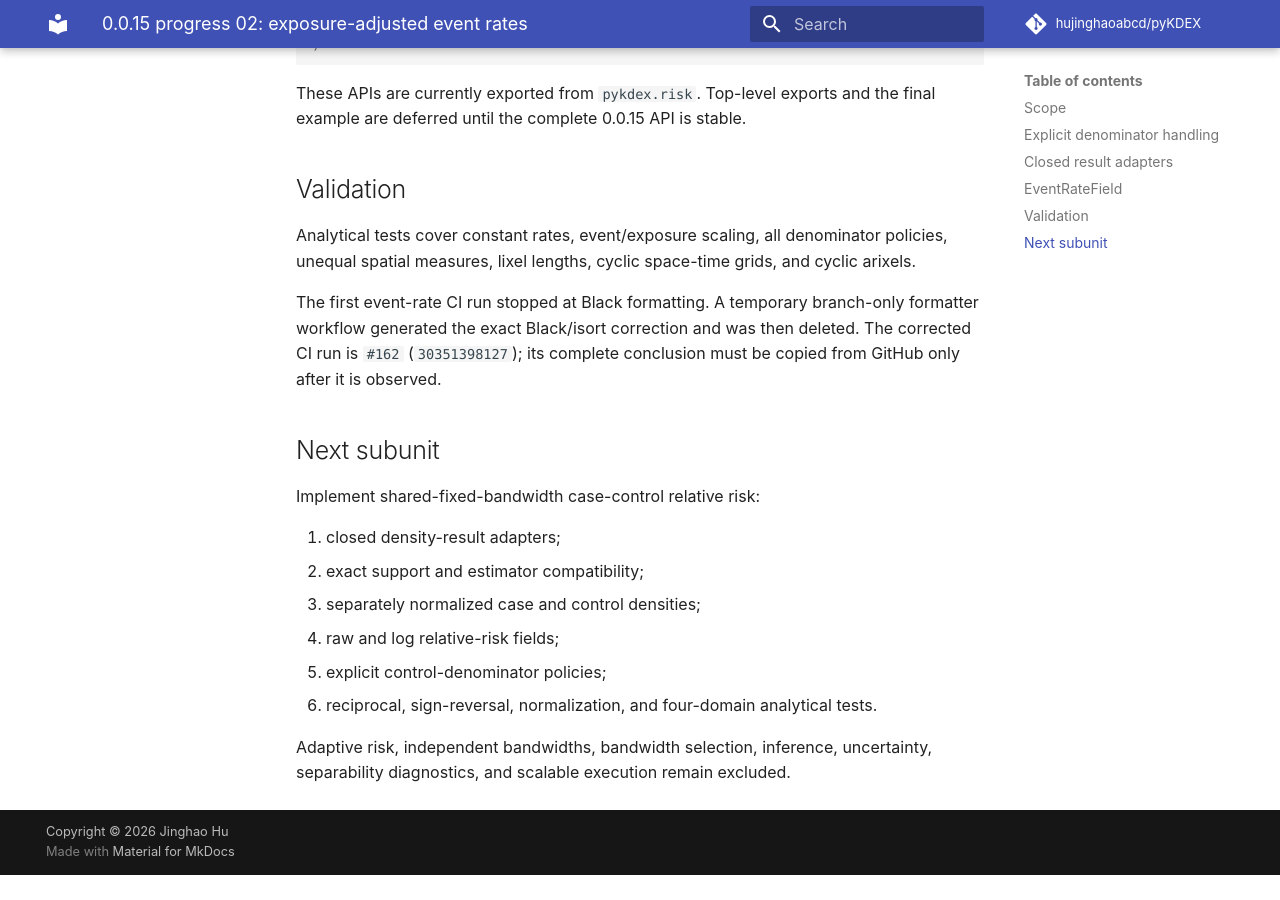
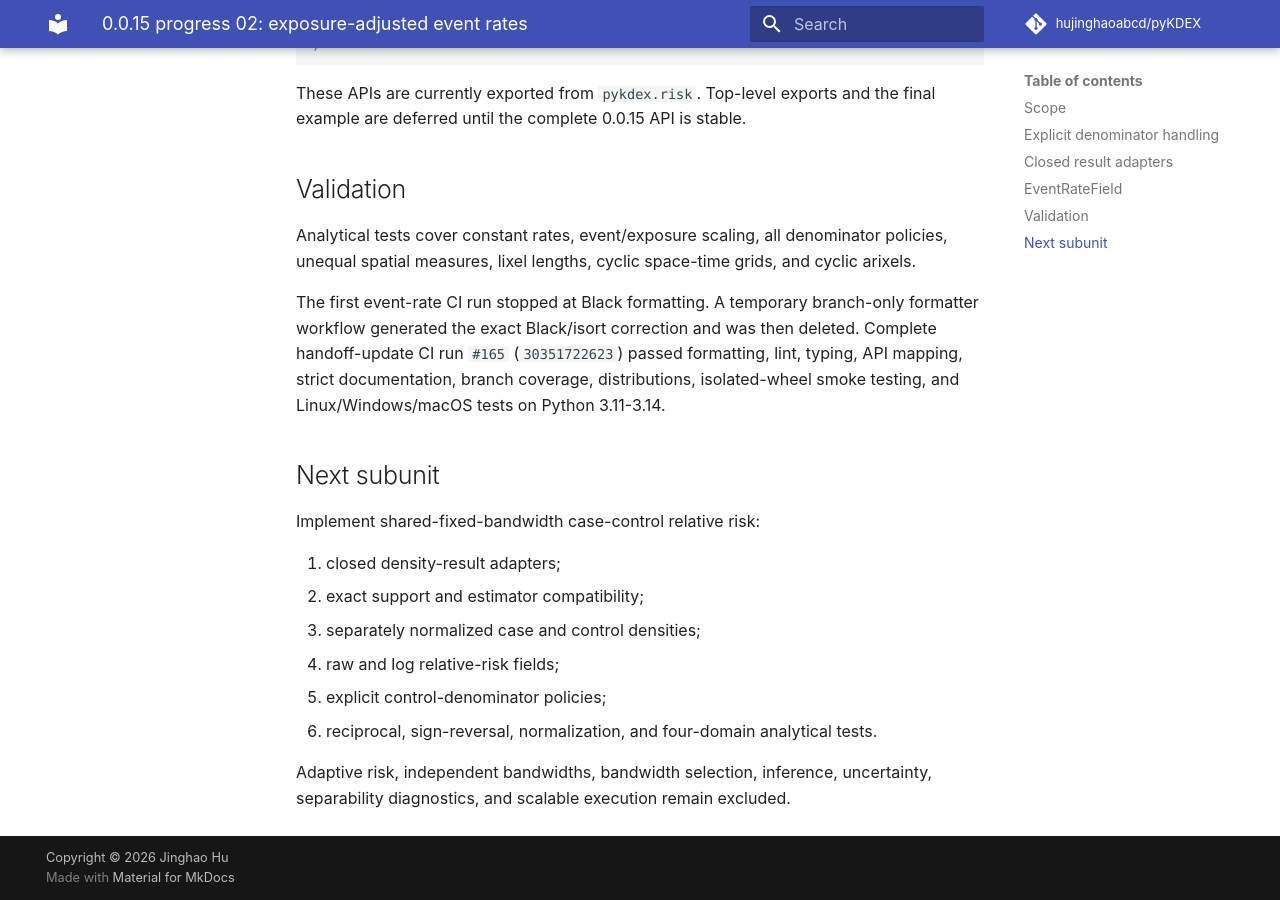
Before and after one commit to hujinghaoabcd/pyKDEX, an MkDocs documentation site: the page built from docs/development/handoff-0.0.15-progress-02-event-rate.md, in a window 1280 px wide and 900 px high, scrolled down 1785 px. Built offline with MkDocs 1.6.1 and Material for MkDocs 9.7.7, drawn with Linux system fonts in a browser that asks for light colours; comment, search, counter and statistics services are not loaded; before the commit the page ends 2660 px from its top, so only the background shows below that.

Commit message:
Record event-rate CI success

```diff
--- a/docs/development/handoff-0.0.15-progress-02-event-rate.md
+++ b/docs/development/handoff-0.0.15-progress-02-event-rate.md
@@ -77,8 +77,9 @@ unequal spatial measures, lixel lengths, cyclic space-time grids, and cyclic ari
 
 The first event-rate CI run stopped at Black formatting. A temporary branch-only
 formatter workflow generated the exact Black/isort correction and was then deleted.
-The corrected CI run is `#162` (`30351398127`); its complete conclusion must be copied
-from GitHub only after it is observed.
+Complete handoff-update CI run `#165` (`30351722623`) passed formatting, lint, typing,
+API mapping, strict documentation, branch coverage, distributions, isolated-wheel
+smoke testing, and Linux/Windows/macOS tests on Python 3.11-3.14.
 
 ## Next subunit
 
```
